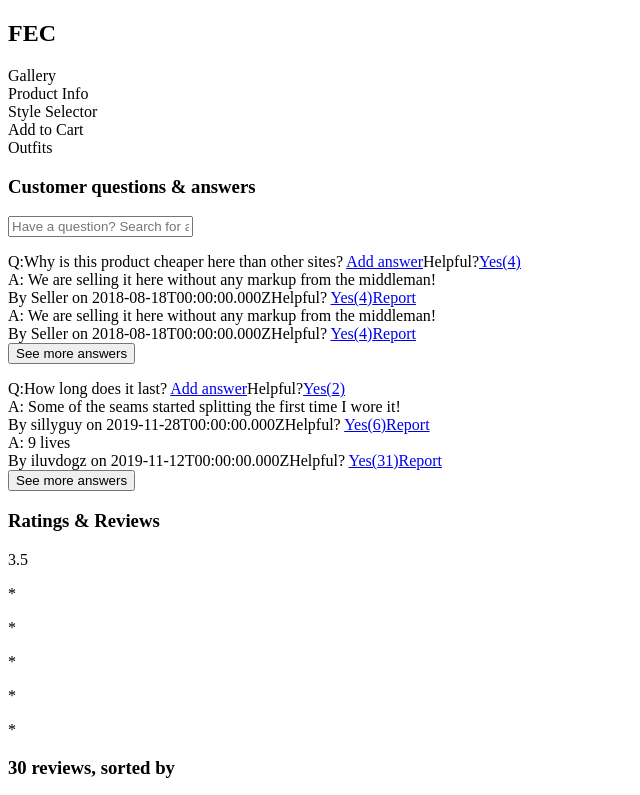
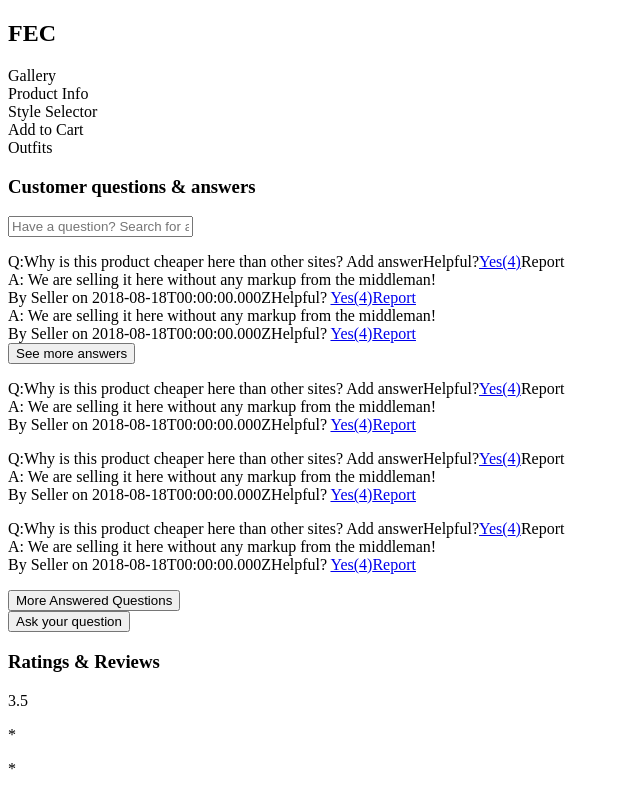
Before and after one commit to RFP54-Helios/FEC, a React app: page / in a window 1280 px wide. Shown: the top 795 px of the page, without its empty margins (0-640 px from the left). Built offline with nearby package versions, Linux system fonts and the light colour scheme; the HTML template or start-up script is replaced by a standard one.

Commit message:
Implemented 'Add answer' modal with photo uploader and preview

```diff
--- a/client/src/App.jsx
+++ b/client/src/App.jsx
@@ -1,4 +1,5 @@
-import React from 'react';
+import React, {useState, useEffect, useContext} from 'react';
+import axios from 'axios';
 import ReactDOM from 'react-dom';
 import Overview from './components/overview/Overview.jsx';
 import Outfits from './components/Outfits.jsx';
--- a/client/src/components/QandA/QandA.jsx
+++ b/client/src/components/QandA/QandA.jsx
@@ -1,45 +1,60 @@
 /* eslint-disable react/jsx-key */
 import React, {useState} from 'react';
+import Addanswer from './addAnswer.jsx';
 
 const QandA = (props) => {
   const [searching, setSearching] = useState('');
   const [seeMoreQuestions, setSeeMoreQuestions] = useState(false);
   const toggleMoreQuestions = () => setSeeMoreQuestions(!seeMoreQuestions);
 
+  let moreQuestionsBtn;
+  if (props.questionList.results.length > 4) {
+    moreQuestionsBtn =
+  <div><button onClick={() => {toggleMoreQuestions();}}>More Answered Questions</button></div>
+  }
+  if (seeMoreQuestions===true) {
+    moreQuestionsBtn = null;
+  }
+
   return(
     <div id='qa'>
       <h3>Customer questions & answers</h3>
       <input className='search' type='text' value={searching} placeholder='Have a question? Search for answers…' onChange={() => setSearching(event.target.value)} />
 
-      {props.questionList.results.map(question =>
-        <Question question={question} />
+      {props.questionList.results.slice(0, 4).map(question =>
+        <QuestionList question={question} />
       )}
-      {/* {seeMoreQuestions===false ? <div><button onClick={() => {toggleMoreQuestions();}}>More Answered Questions</button></div> : null}
+      {moreQuestionsBtn}
       {seeMoreQuestions===true ? <Morequestions questions={props.questionList.results}/> : null}
 
-      <button>Ask your question</button> */}
+      <button>Ask your question</button>
     </div>
   )
 };
 
-const Question = (props) => {
+
+const QuestionList = (props) => {
   const [isOpen, setIsOpen] = useState(false);
   const toggleOpen = () => setIsOpen(!isOpen);
   const [seeMoreAnswers, setSeeMoreAnswers] = useState(false);
   const toggleMoreAnswers = () => setSeeMoreAnswers(!seeMoreAnswers);
+  const [addAnswerPopup, setAddAnswerPopup] = useState(false);
 
-  let button;
+  let moreAnswersBtn;
     if (Object.values(props.question.answers).length > 2) {
-      button = <button onClick={() => { toggleOpen(); toggleMoreAnswers();}}>
+      moreAnswersBtn = <button onClick={() => { toggleOpen(); toggleMoreAnswers();}}>
       See more answers </button>
     }
     if (isOpen===true) {
-      button = null;
+      moreAnswersBtn = null;
     }
 
   return (
-      <dl>Q:{props.question.question_body} <a href='url'>Add answer</a>
+      <dl>Q:{props.question.question_body} <a onClick={() => setAddAnswerPopup(true)}>Add answer</a>
+      <Addanswer question={props.question.question_body} trigger={addAnswerPopup} setTrigger={setAddAnswerPopup}>
+      </Addanswer>
       <a>Helpful?<a href='url'>Yes({props.question.question_helpfulness})</a></a>
+      {props.question.reported ? <a>Reported</a> : <a>Report</a>}
 
       {Object.values(props.question.answers).slice(0, 2).map(answer => {
         return (
@@ -51,12 +66,13 @@ const Question = (props) => {
         </dt>
         )}
       )}
-      {button}
+      {moreAnswersBtn}
       {seeMoreAnswers===true ? <Moreanswers answers={props.question.answers} /> : null}
       {seeMoreAnswers===true ? <button onClick={() => {toggleMoreAnswers(); toggleOpen()}}>
       Collapse</button> : null}
       </dl>
   )};
+
 
 const Moreanswers = (props) => {
 
@@ -76,31 +92,16 @@ const Moreanswers = (props) => {
   )
 };
 
-// const Morequestions = (props) => {
 
-//   return (
-//     <div>
-//         {props.questions.map(question => {
-//         return (
-//           <dl>Q:{question.question_body} <a href='url'>Add answer</a>
-//           <a>Helpful?<a href='url'>Yes({question.question_helpfulness})</a></a>
+const Morequestions = (props) => {
 
-//           {Object.values(question.answers).map(answer => {
-//             return (
-//             <dt>A: {answer.body}
-//             <div>By {answer.answerer_name} on {answer.date}
-//             <a>Helpful? <a href='url'>Yes({answer.helpfulness})</a></a>
-//             <a href='url'>Report</a>
-//             </div>
-//             </dt>
-//             )
-//           })}
-//           </dl>
-//           )
-//         })}
-//     </div>
-//   )
-// };
-
+  return (
+    <div>
+    {props.questions.slice(4).map(question =>
+      <QuestionList question={question} />
+    )}
+    </div>
+  )
+};
 
 export default QandA;
--- /dev/null
+++ b/client/src/components/QandA/addAnswer.jsx
@@ -0,0 +1,97 @@
+import React, {useState} from 'react';
+
+
+const Addanswer = (props) => {
+  const [name, setName] = useState("");
+  const [body, setBody] = useState("");
+  const [email, setEmail] = useState("");
+  const [photo, setPhoto] = useState([]);
+
+
+  // const submitForm = () => {
+  //   const formData = new FormData();
+  //   formData.append("name", name);
+  //   formData.append("file", selectedFile);
+
+  //   axios
+  //     .post(UPLOAD_URL, formData)
+  //     .then((res) => {
+  //       alert("File Upload success");
+  //     })
+  //     .catch((err) => alert("File Upload Error"));
+  // };
+
+  return (props.trigger) ? (
+    <div className='popup'>
+      <div className='inner'>
+        <h4>Submit your Answer</h4>
+        <h4>Product Name: {props.question}</h4>
+        <form>
+          <label><span class='red-star'>*</span>Your Answer:</label>
+          <textarea maxlength='1000' id="type-answer" value={body} onChange={(e) => setBody(e.target.value)}></textarea>
+          <label><span class='red-star'>*</span>What is your nickname:</label>
+          <input type='text' class='answer-name' value={name} maxlength='60' placeholder="Example: jack543!" onChange={(e) => setName(e.target.value)}></input>
+          <p class='popup-text'>For privacy reasons, do not use your full name or email address</p>
+          <label><span class='red-star'>*</span>Your email:</label>
+          <input type='text' class='answer-email' value={email} maxlength='60' placeholder="Example: jack@email.com" onChange={(e) => setEmail(e.target.value)}></input>
+          <p class='popup-text'>For authentication reasons, you will not be emailed</p>
+          <label>Upload your photos:</label>
+          <PhotoUploader photo={photo} setPhoto={setPhoto} />
+
+
+          <button id='submit-answer-btn'>Submit</button>
+          <button className='close-btn' onClick={() => props.setTrigger()}>close</button>
+
+        </form>
+      </div>
+    </div>
+  ): '';
+};
+
+const PhotoUploader = (props) => {
+  const [photoThumbnail, setPhotoThumbnail] = useState([]);
+  const [alert, setAlert] = useState(false);
+
+  const deleteSelected = (pic) => {
+    var index = photoThumbnail.indexOf(pic);
+    const temp = [...photoThumbnail];
+    temp.splice(index, 1);
+    setPhotoThumbnail(temp);
+    if (alert === true) { setAlert(false); }
+  };
+
+  const handlePhoto = (e) => {
+   const reader = new FileReader();
+   reader.onload = () => {
+     if(reader.readyState === 2) {
+       setPhotoThumbnail(photoThumbnail => [...photoThumbnail, reader.result]);
+     }
+   }
+   reader.readAsDataURL(e.target.files[0]);
+  };
+  if (photoThumbnail.length > 5) {
+    setPhotoThumbnail(photoThumbnail.slice(0, 5));
+    setAlert(true);
+   }
+
+  return (
+    <div className="photo-uploader">
+      <input type="file" name="image-upload" id='input' accept=".jpg, .jpeg, .png" onChange={handlePhoto}></input>
+      {photoThumbnail.map(thumbnail => {
+        return (
+        <>
+        <img src={thumbnail} id='answer-img' onClick={() => {deleteSelected(thumbnail)}}/>
+        </>
+        )}
+      )}
+      {alert ? <a id='alert'>Exceeds maximum counts</a>: null}
+
+       <button id='upload-photo'>Upload</button>
+
+    </div>
+  )
+};
+
+
+
+export default Addanswer;
--- a/client/src/components/QandA/sampledata.js
+++ b/client/src/components/QandA/sampledata.js
@@ -34,9 +34,19 @@ const questionList = {
             "helpfulness": 4,
             "photos": []
             // ...
-          },
-          71: {
-            "id": 71,
+          }
+        }
+      },
+      {
+        "question_id": 38,
+        "question_body": "Why is this product cheaper here than other sites?",
+        "question_date": "2018-10-18T00:00:00.000Z",
+        "asker_name": "williamsmith",
+        "question_helpfulness": 4,
+        "reported": false,
+        "answers": {
+          68: {
+            "id": 68,
             "body": "We are selling it here without any markup from the middleman!",
             "date": "2018-08-18T00:00:00.000Z",
             "answerer_name": "Seller",
@@ -47,7 +57,45 @@ const questionList = {
         }
       },
       {
-        "question_id": 38,
+        "question_id": 39,
+        "question_body": "Why is this product cheaper here than other sites?",
+        "question_date": "2018-10-18T00:00:00.000Z",
+        "asker_name": "williamsmith",
+        "question_helpfulness": 4,
+        "reported": false,
+        "answers": {
+          68: {
+            "id": 68,
+            "body": "We are selling it here without any markup from the middleman!",
+            "date": "2018-08-18T00:00:00.000Z",
+            "answerer_name": "Seller",
+            "helpfulness": 4,
+            "photos": []
+            // ...
+          }
+        }
+      },
+      {
+        "question_id": 41,
+        "question_body": "Why is this product cheaper here than other sites?",
+        "question_date": "2018-10-18T00:00:00.000Z",
+        "asker_name": "williamsmith",
+        "question_helpfulness": 4,
+        "reported": false,
+        "answers": {
+          68: {
+            "id": 68,
+            "body": "We are selling it here without any markup from the middleman!",
+            "date": "2018-08-18T00:00:00.000Z",
+            "answerer_name": "Seller",
+            "helpfulness": 4,
+            "photos": []
+            // ...
+          }
+        }
+      },
+      {
+        "question_id": 40,
         "question_body": "How long does it last?",
         "question_date": "2019-06-28T00:00:00.000Z",
         "asker_name": "funnygirl",
```
Also changed, not shown: 1 other file (tests, documents, lock files or other folders).
